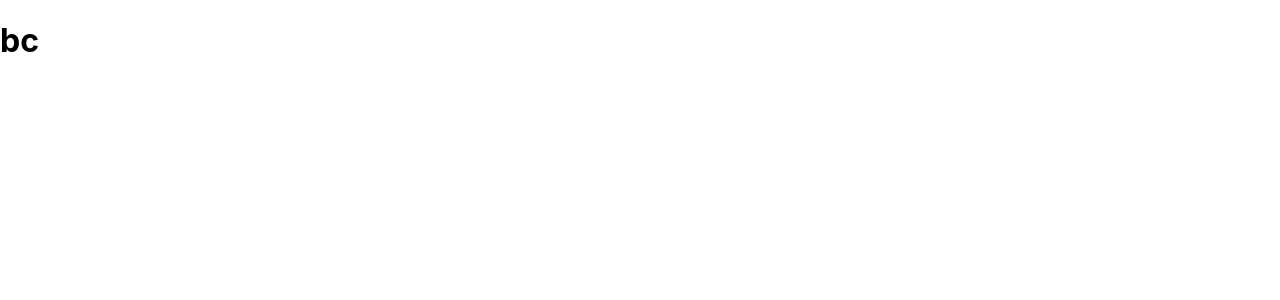
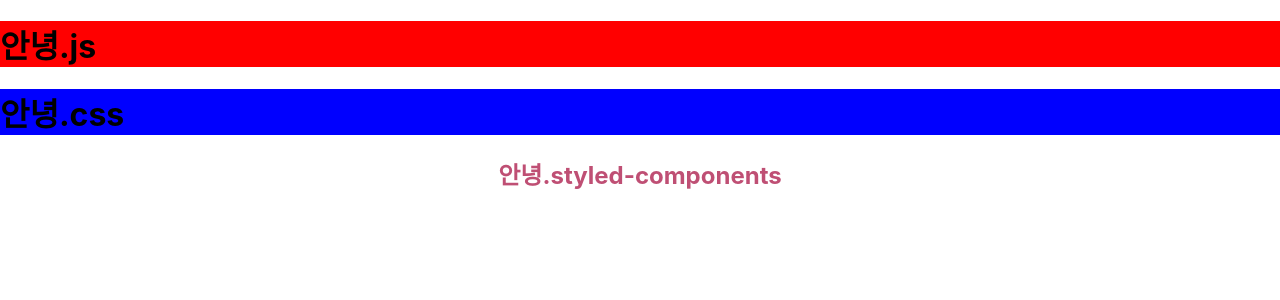
Before and after one commit to ckswns879/my-app, a React (Create React App) app: page / in a window 1280 px wide. Shown: the top 300 px of the page. Built offline with nearby package versions, Linux system fonts and the light colour scheme.

Commit message:
feat: 디자인

```diff
--- a/src/Components_Style.js
+++ b/src/Components_Style.js
@@ -1,9 +1,23 @@
 import React from 'react';
+import './Components_Style.css';
+import styled from 'styled-components';
+
+const a = {     // 단점 자바스크립트로 스타일링하기때문에 대문자, 자동완성안됨(css파일만들고 import추천)
+    backgroundColor:'red'   // 함수안에 만들면안됨(디자인은 정적이기 때문에 다시그려질때마다 실행함)
+};
+
+const Title = styled.h1`    // styled-components 사이트에서 가져와서씀
+  font-size: 1.5em;
+  text-align: center;
+  color: #BF4F74;
+`;
 
 const Components_Style = () => {
     return (
         <div>
-            <h1>bc</h1>
+            <h1 style={a}>안녕.js</h1>
+            <h1 className='box-style'>안녕.css</h1>
+            <Title>안녕.styled-components</Title>
         </div>
     );
 };
```
